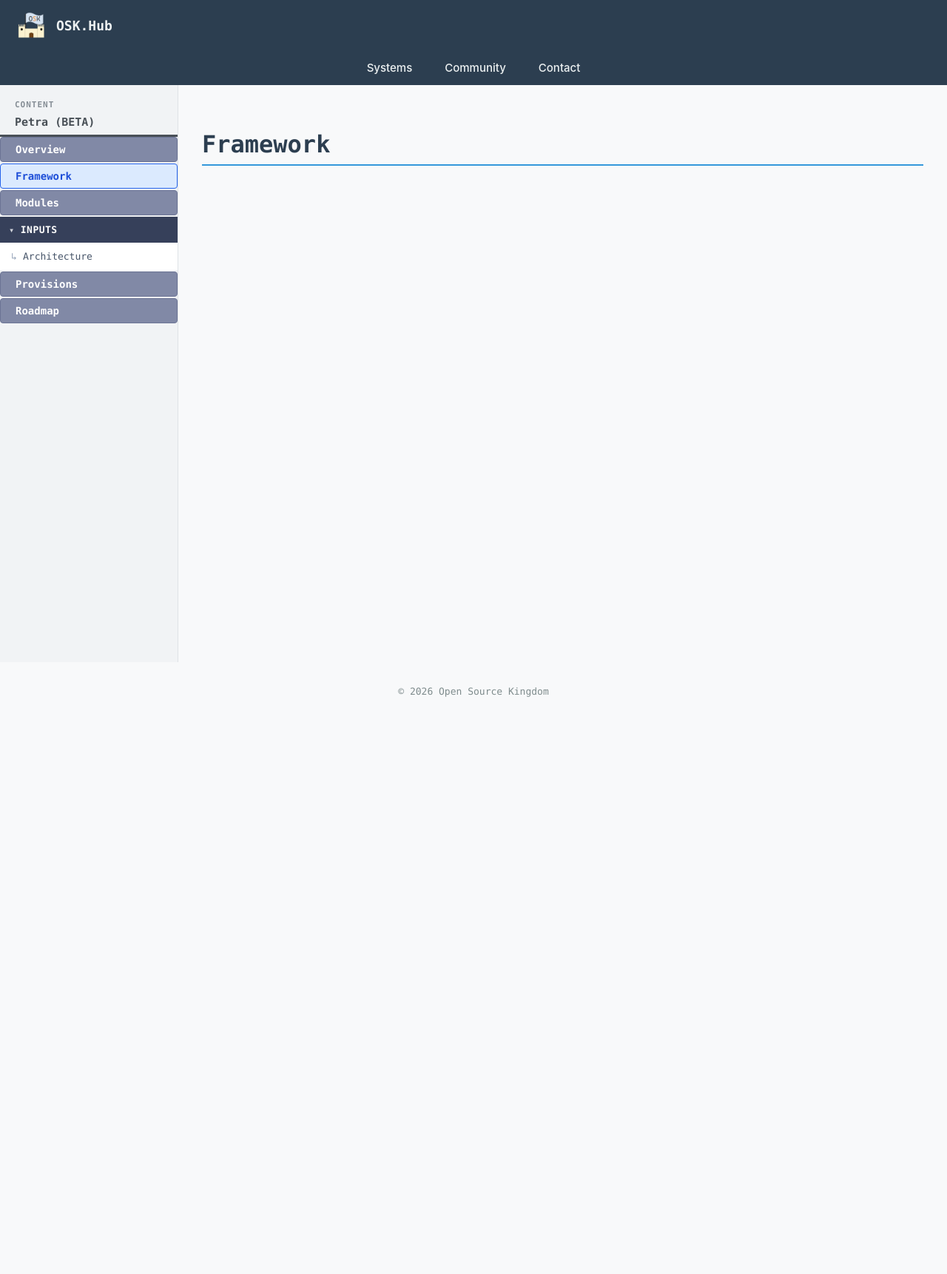
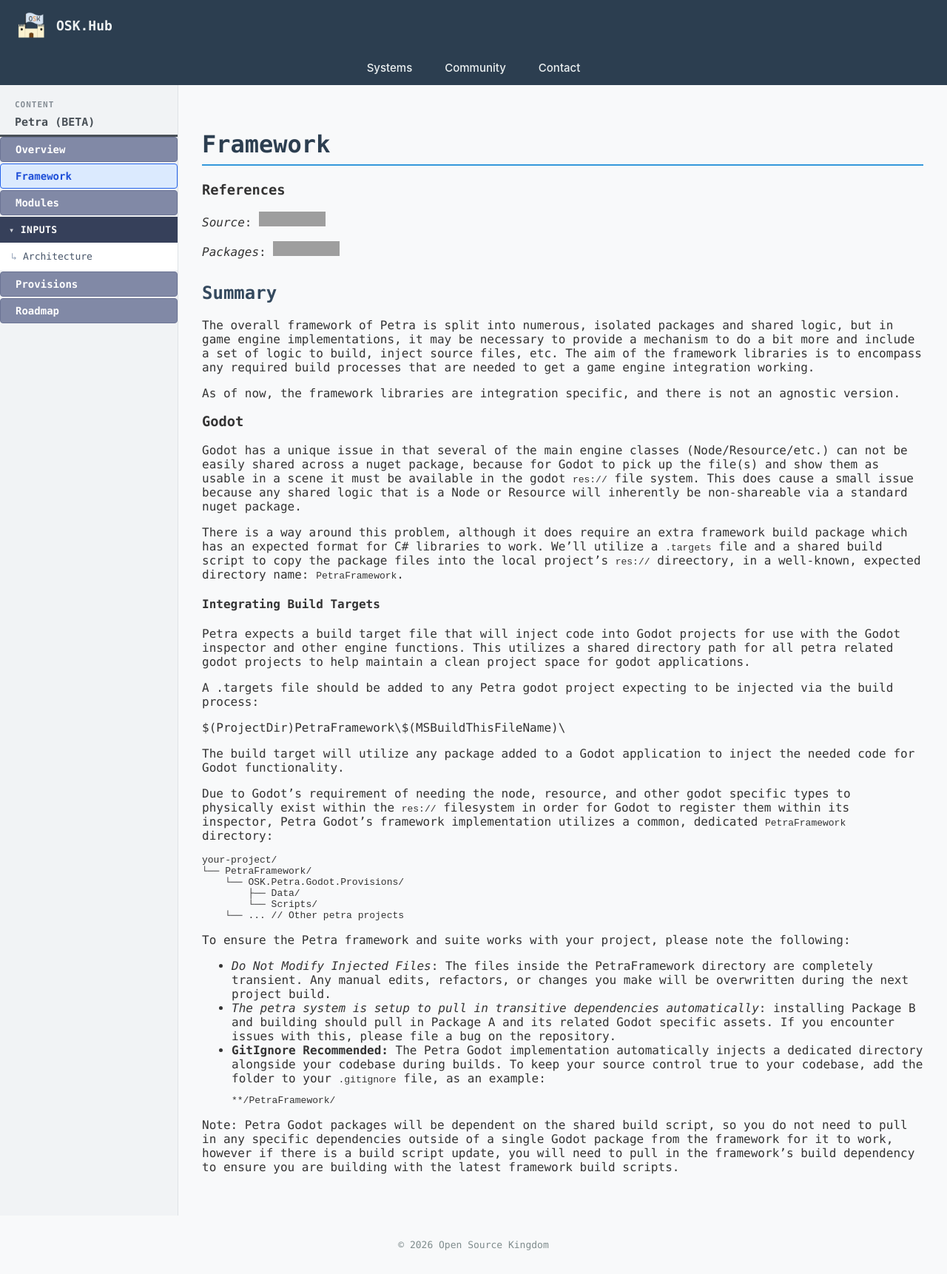
Before and after one commit to OpenSourceKingdom/OSK.Hub, a Jekyll site: the page built from docs/systems/petra/framework.md, in a window 1280 px wide. Shown: the whole page at 74% size. Built offline with Jekyll 4.4.1, drawn with Linux system fonts in a browser that asks for light colours; a style sheet for code colours, icons or effects is not loaded; our own code applies the rules of GitHub Pages for plain Markdown files; before the commit the page ends 974 px from its top, so only the background shows below that; grey boxes are pictures that could not be loaded.

Commit message:
Some doc updates for petra

````diff
--- a/_layouts/default.html
+++ b/_layouts/default.html
@@ -36,7 +36,7 @@
    th { background: #f1f3f5; color: #495057; font-weight: 600; }
    a { color: #2980b9; }
     footer { text-align: center; padding: 32px; color: #7f8c8d; font-size: 13px; }
-    main p, main em { overflow-wrap: anywhere; word-break: break-all; }
+    main > p, main > span { width: fit-content; max-width: 100%; }
   </style>
 
 <div class="header">
--- a/docs/systems/petra/framework.md
+++ b/docs/systems/petra/framework.md
@@ -6,4 +6,59 @@ page-id: Framework
 
 # Framework
 
-<!-- Add Petra framework documentation here -->
+### References
+*Source*: [![GitHub](https://img.shields.io/badge/GitHub-View_Framework-black?style=flat&logo=github)](https://github.com/OpenSourceKingdom/OSK.Petra.Godot.Framework)
+
+*Packages*: [![NuGet](https://img.shields.io/badge/NuGet-View_Framework-blue?style=flat&logo=nuget)](https://www.nuget.org/packages/OSK.Petra.Godot.Framework.Build)
+
+## Summary
+
+The overall framework of Petra is split into numerous, isolated packages and shared logic, but in game engine implementations, it may be necessary to provide a mechanism to do a bit more and include a set of logic to build, inject source files, etc. The aim of the framework libraries is to encompass any required build processes that are needed to get a game engine integration working.
+
+As of now, the framework libraries are integration specific, and there is not an agnostic version.
+
+### Godot
+
+Godot has a unique issue in that several of the main engine classes (Node/Resource/etc.) can not be easily shared across a nuget package, because for Godot to pick up the file(s) and show them as usable in a scene it must be available in the godot `res://` file system. This does cause a small issue because any shared logic that is a Node or Resource will inherently be non-shareable via a standard nuget package.
+
+There is a way around this problem, although it does require an extra framework build package which has an expected format for C# libraries to work. We'll utilize a `.targets` file and a shared build script to copy the package files into the local project's `res://` direectory, in a well-known, expected directory name: `PetraFramework`.
+
+#### Integrating Build Targets
+
+Petra expects a build target file that will inject code into Godot projects for use with the Godot inspector and other engine functions. This utilizes a shared directory path for all petra related godot projects to help maintain a clean project space for godot applications.
+
+A .targets file should be added to any Petra godot project expecting to be injected via the build process:
+
+<Project xmlns="http://schemas.microsoft.com/developer/msbuild/2003">
+
+	<ItemGroup Condition="Exists('$(ProjectDir)project.godot')">
+		<PetraPackages Include="$(MSBuildThisFileName)" />
+		<PetraGodotFiles Include="$(MSBuildThisFileDirectory)..\godot\**\*.*">
+			<DestFolder>$(ProjectDir)PetraFramework\$(MSBuildThisFileName)\</DestFolder>
+		</PetraGodotFiles>
+	</ItemGroup>
+
+</Project>
+
+The build target will utilize any package added to a Godot application to inject the needed code for Godot functionality.
+
+Due to Godot's requirement of needing the node, resource, and other godot specific types to physically exist within the `res://` filesystem in order for Godot to register them within its inspector,
+Petra Godot's framework implementation utilizes a common, dedicated `PetraFramework` directory:
+```
+your-project/
+└── PetraFramework/
+    └── OSK.Petra.Godot.Provisions/
+        ├── Data/
+        └── Scripts/
+    └── ... // Other petra projects
+```
+
+To ensure the Petra framework and suite works with your project, please note the following:
+- *Do Not Modify Injected Files*: The files inside the PetraFramework directory are completely transient. Any manual edits, refactors, or changes you make will be overwritten during the next project build.
+- *The petra system is setup to pull in transitive dependencies automatically*: installing Package B and building should pull in Package A and its related Godot specific assets. If you encounter issues with this, please file a bug on the repository.
+- **GitIgnore Recommended:** The Petra Godot implementation automatically injects a dedicated directory alongside your codebase during builds. To keep your source control true to your codebase, add the folder to your `.gitignore` file, as an example:
+  ```text
+  **/PetraFramework/
+  ```
+
+Note: Petra Godot packages will be dependent on the shared build script, so you do not need to pull in any specific dependencies outside of a single Godot package from the framework for it to work, however if there is a build script update, you will need to pull in the framework's build dependency to ensure you are building with the latest framework build scripts.
````
Also changed, not shown: docs/systems/petra/overview.md (+2 -21 lines), docs/systems/petra/roadmap.md (+19 -0 lines).
